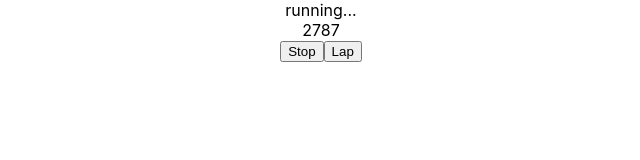
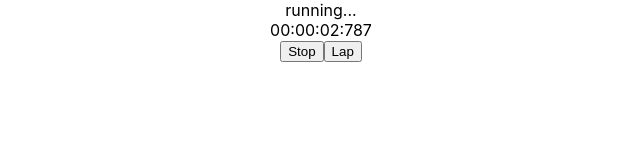
Before and after one commit to anhdau185/react-course-wk1-stopwatch, a React (Create React App) app: page / in a window 1280 px wide. Both pictures are taken after a click on the button "Start". Shown: the top 160 px of the page, without its empty margins (319-959 px from the left). Built offline with nearby package versions, Linux system fonts and the light colour scheme.

Commit message:
Cleanup stuffs. At least it's working

```diff
--- a/src/App.js
+++ b/src/App.js
@@ -8,9 +8,19 @@ const STOPWATCH_STATES = {
   STOPPED: 'stopped'
 };
 
-const convertTimestampToString = timestamp => {
-  // TODO convert this
-  return timestamp;
+const padStartNumber = (number, digits = 2) => number.toString().padStart(digits, '0');
+
+const convertTimestampToString = milliseconds => {
+  let seconds = ~~(milliseconds / 1000);
+  const rMilliseconds = milliseconds % 1000;
+
+  const hh = ~~(seconds / 3600);
+  seconds -= hh;
+  const mm = ~~(seconds / 60);
+  seconds -= mm;
+  return `${[hh, mm, seconds]
+    .map(number => padStartNumber(number))
+    .join(':')}:${padStartNumber(rMilliseconds, 3)}`; // only milliseconds require 3 digits, so here we are...
 };
 
 const useNow = () => {
@@ -39,7 +49,7 @@ const App = () => {
   const onStartTimestamp = useRef(now);
   const lapTimestamp = useRef([]);
   const onStopTimestamp = useRef(0);
-  const timeSinceOnClick = convertTimestampToString(now - onStartTimestamp.current);
+  const timeSinceOnClick = now - onStartTimestamp.current + onStopTimestamp.current;
 
   return (
     <div className="stopwatch">
@@ -60,7 +70,7 @@ const App = () => {
       {currentState === STOPWATCH_STATES.RUNNING && (
         <>
           <div className="current-state">{currentState}</div>
-          <div className="time">{timeSinceOnClick}</div>
+          <div className="time">{convertTimestampToString(timeSinceOnClick)}</div>
           <button
             onClick={() => {
               onStopTimestamp.current = timeSinceOnClick;
@@ -81,7 +91,15 @@ const App = () => {
       {currentState === STOPWATCH_STATES.STOPPED && (
         <>
           <div className="current-state">{currentState}</div>
-          <div className="time">{onStopTimestamp.current}</div>
+          <div className="time">{convertTimestampToString(onStopTimestamp.current)}</div>
+          <button
+            onClick={() => {
+              onStartTimestamp.current = now;
+              setCurrentState(STOPWATCH_STATES.RUNNING);
+            }}
+          >
+            Resume
+          </button>
           <button
             onClick={() => {
               lapTimestamp.current = [];
@@ -90,14 +108,6 @@ const App = () => {
             }}
           >
             Reset
-          </button>
-          <button
-            onClick={() => {
-              onStartTimestamp.current = now;
-              setCurrentState(STOPWATCH_STATES.RUNNING);
-            }}
-          >
-            Resume
           </button>
         </>
       )}
```
